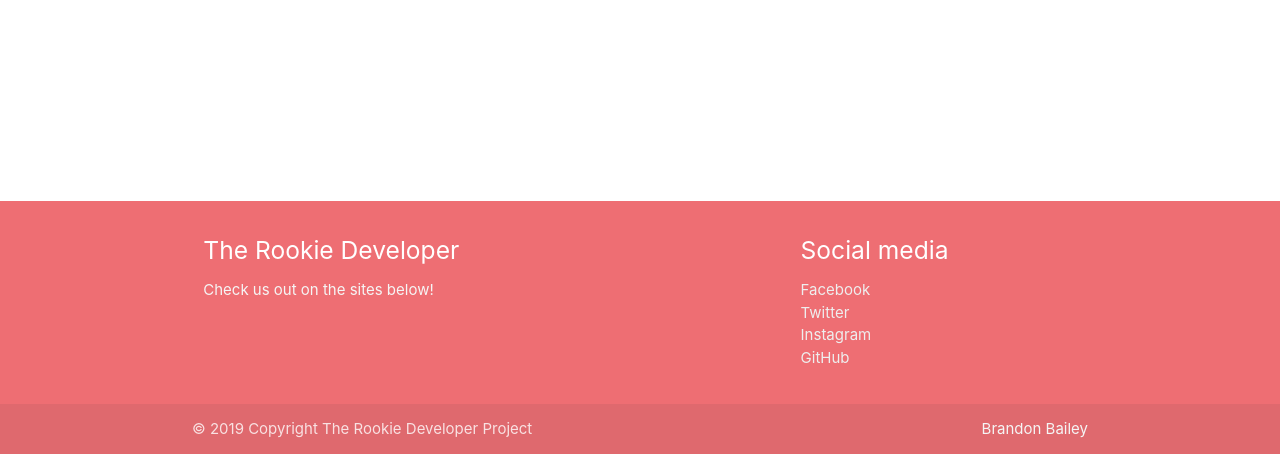
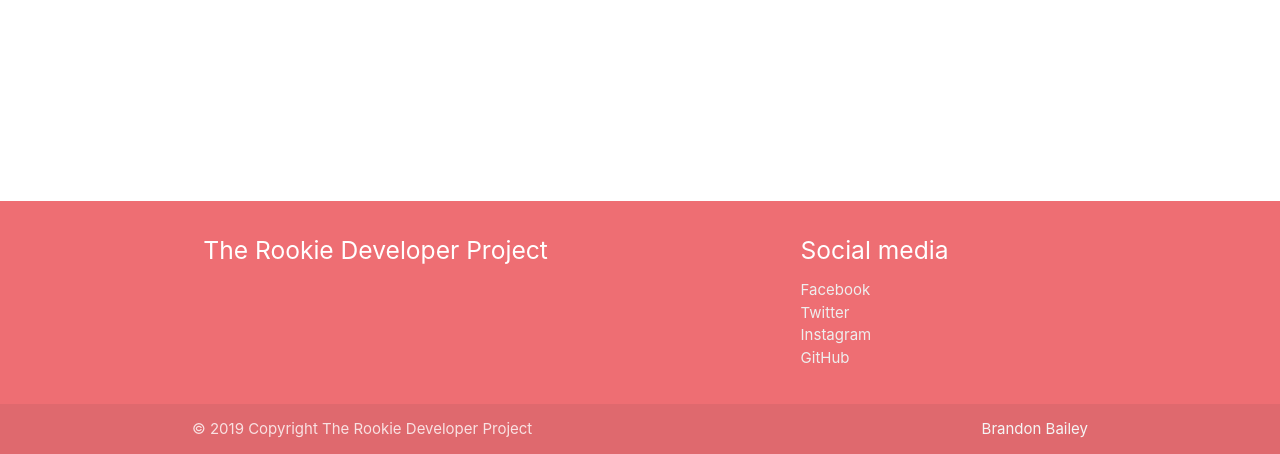
Before and after one commit to brandon-kyle-bailey/the-rookie-developer, a Flask app: page /about in a window 1280 px wide. Shown: the part 750-1204 px from the top of the page. Run offline with Flask 2, Linux system fonts and the light colour scheme.

Commit message:
fixing of some of the footer syntax

```diff
--- a/app/templates/footer.html
+++ b/app/templates/footer.html
@@ -2,16 +2,16 @@
           <div class="container">
             <div class="row">
               <div class="col l6 s12">
-                <h5 class="white-text">The Rookie Developer</h5>
-                <p class="grey-text text-lighten-4">Check us out on the sites below!</p>
+                <h5 class="white-text">The Rookie Developer Project</h5>
+                <p class="grey-text text-lighten-4"></p>
               </div>
               <div class="col l4 offset-l2 s12">
                 <h5 class="white-text">Social media</h5>
                 <ul>
                   <li><a class="grey-text text-lighten-3" href="#!">Facebook</a></li>
-                  <li><a class="grey-text text-lighten-3" href="#!">Twitter</a></li>
+                  <li><a class="grey-text text-lighten-3" href="https://twitter.com/DeveloperRookie">Twitter</a></li>
                   <li><a class="grey-text text-lighten-3" href="#!">Instagram</a></li>
-                  <li><a class="grey-text text-lighten-3" href="#!">GitHub</a></li>
+                  <li><a class="grey-text text-lighten-3" href="https://github.com/brandon-kyle-bailey/the-rookie-developer/">GitHub</a></li>
                 </ul>
               </div>
             </div>
```
